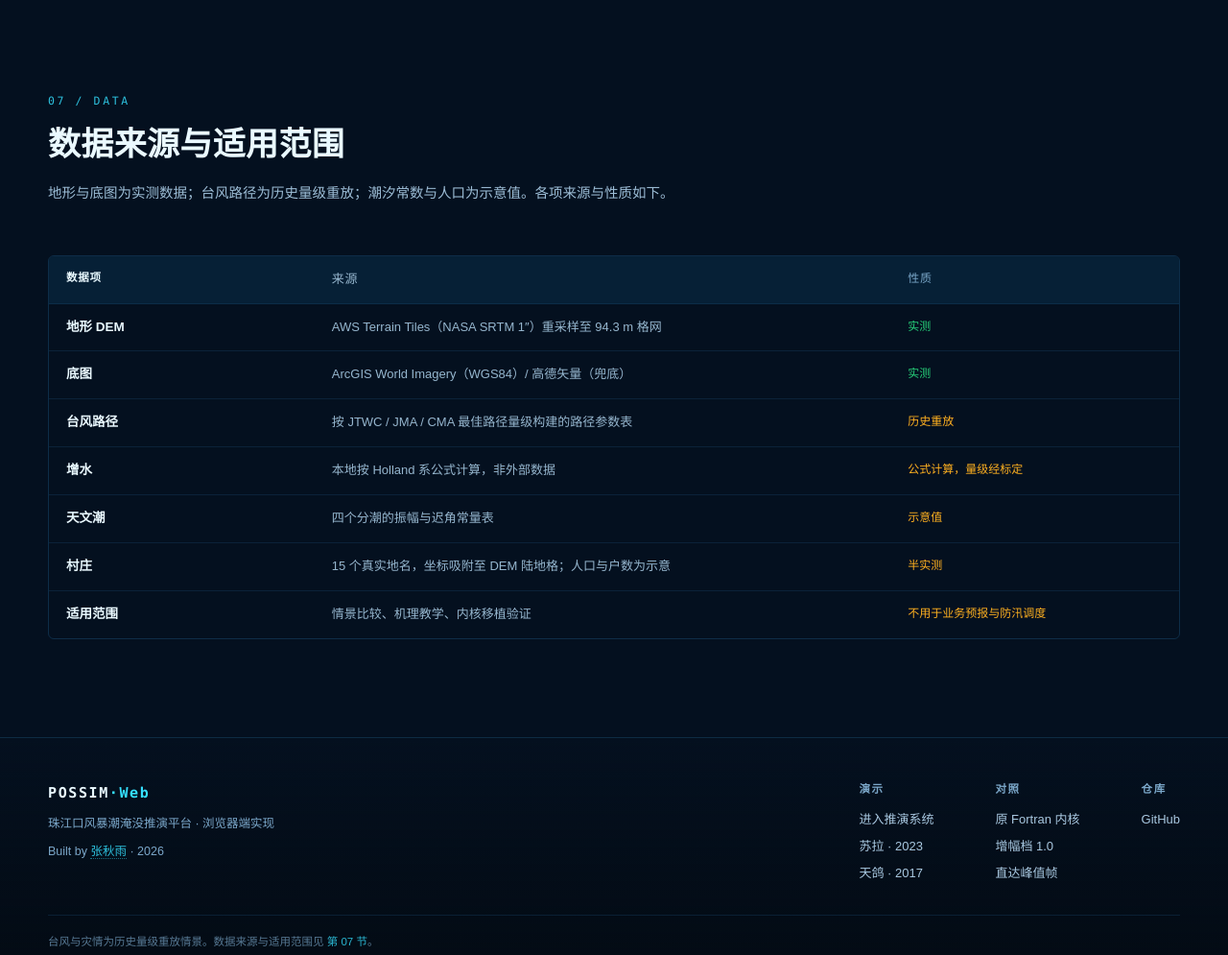
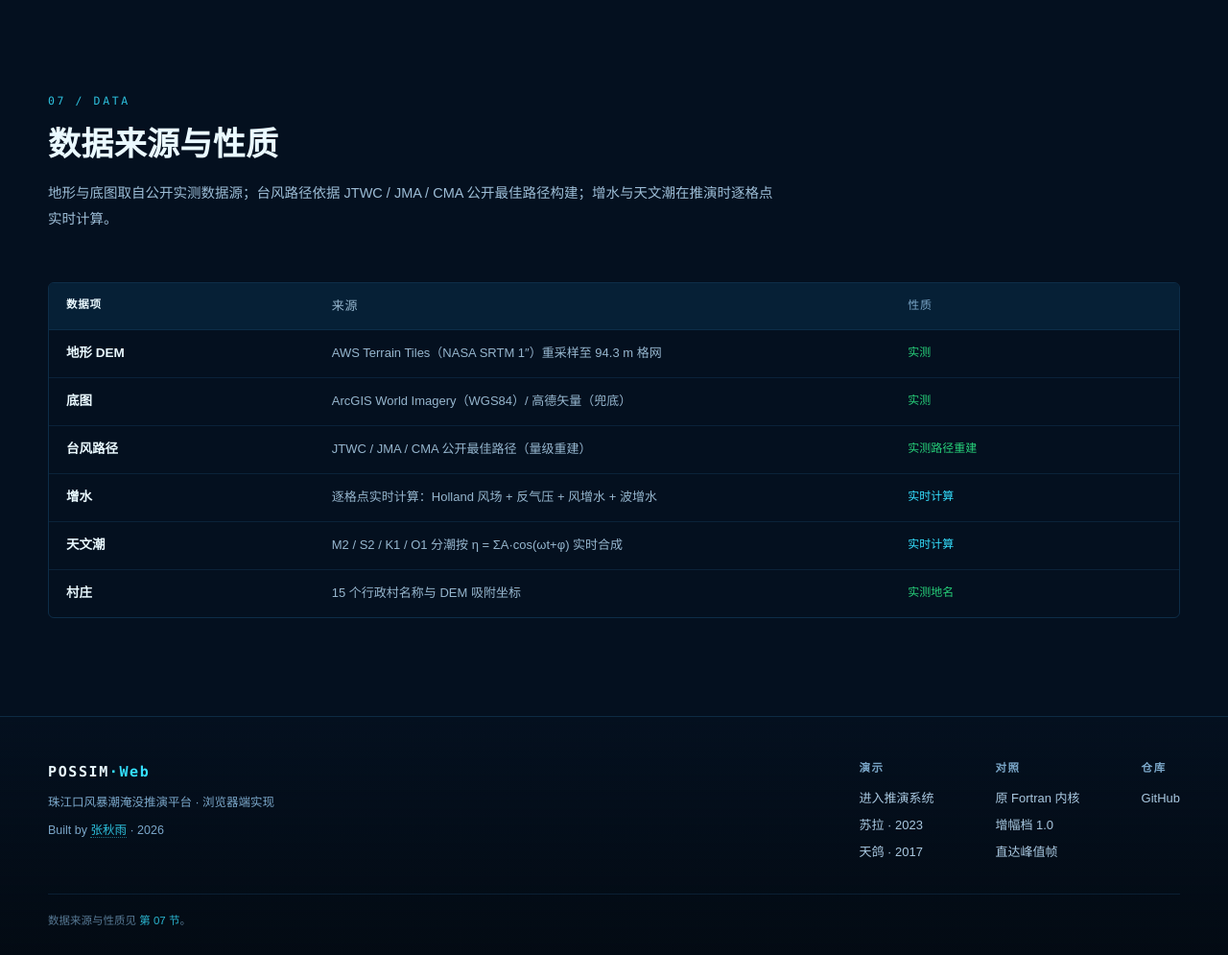
Before and after one commit to ccccty/POSSIM_web_china, a plain HTML site: page docs/index.html in a window 1280 px wide. Shown: the part 6380-7375 px from the top of the page at 96% size. Drawn offline with Linux system fonts and the light colour scheme.

Commit message:
docs(site): 数据来源表改为实测/实时计算口径，删除「适用范围」行
- 台风路径 → 实测路径重建（JTWC/JMA/CMA 公开最佳路径，量级重建）
- 增水、天文潮 → 实时计算（逐格点计算 / 分潮实时合成），青色区分
- 村庄 → 实测地名（村名与 DEM 吸附坐标）
- 删除「适用范围」行，标题改为「数据来源与性质」，README 表同步

```diff
--- a/docs/index.html
+++ b/docs/index.html
@@ -292,18 +292,17 @@
 <section class="sec" id="data">
   <div class="sec-head">
     <p class="kicker">07 / DATA</p>
-    <h2>数据来源与适用范围</h2>
-    <p class="sub">地形与底图为实测数据；台风路径为历史量级重放；潮汐常数与人口为示意值。各项来源与性质如下。</p>
+    <h2>数据来源与性质</h2>
+    <p class="sub">地形与底图取自公开实测数据源；台风路径依据 JTWC / JMA / CMA 公开最佳路径构建；增水与天文潮在推演时逐格点实时计算。</p>
   </div>
   <div class="dt">
     <div class="dt-row dt-head"><span>数据项</span><span>来源</span><span>性质</span></div>
     <div class="dt-row"><span>地形 DEM</span><span>AWS Terrain Tiles（NASA SRTM 1″）重采样至 94.3 m 格网</span><span class="ok">实测</span></div>
     <div class="dt-row"><span>底图</span><span>ArcGIS World Imagery（WGS84）/ 高德矢量（兜底）</span><span class="ok">实测</span></div>
-    <div class="dt-row"><span>台风路径</span><span>按 JTWC / JMA / CMA 最佳路径量级构建的路径参数表</span><span class="mid">历史重放</span></div>
-    <div class="dt-row"><span>增水</span><span>本地按 Holland 系公式计算，非外部数据</span><span class="mid">公式计算，量级经标定</span></div>
-    <div class="dt-row"><span>天文潮</span><span>四个分潮的振幅与迟角常量表</span><span class="mid">示意值</span></div>
-    <div class="dt-row"><span>村庄</span><span>15 个真实地名，坐标吸附至 DEM 陆地格；人口与户数为示意</span><span class="mid">半实测</span></div>
-    <div class="dt-row"><span>适用范围</span><span>情景比较、机理教学、内核移植验证</span><span class="mid">不用于业务预报与防汛调度</span></div>
+    <div class="dt-row"><span>台风路径</span><span>JTWC / JMA / CMA 公开最佳路径（量级重建）</span><span class="ok">实测路径重建</span></div>
+    <div class="dt-row"><span>增水</span><span>逐格点实时计算：Holland 风场 + 反气压 + 风增水 + 波增水</span><span class="calc">实时计算</span></div>
+    <div class="dt-row"><span>天文潮</span><span>M2 / S2 / K1 / O1 分潮按 η = ΣA·cos(ωt+φ) 实时合成</span><span class="calc">实时计算</span></div>
+    <div class="dt-row"><span>村庄</span><span>15 个行政村名称与 DEM 吸附坐标</span><span class="ok">实测地名</span></div>
   </div>
 </section>
 
@@ -335,7 +334,7 @@
     </div>
   </div>
   <p class="foot-note">
-    台风与灾情为历史量级重放情景。数据来源与适用范围见
+    数据来源与性质见
     <a href="#data">第 07 节</a>。
   </p>
 </footer>
--- a/docs/landing.css
+++ b/docs/landing.css
@@ -514,3 +514,6 @@ b{color:var(--text-hi);font-weight:600;}
 @media (max-width:640px){
   .nav-cta{height:32px;padding:0 12px;font-size:12.5px;}
 }
+
+/* 数据表中「实时计算」用青色，与「实测」的绿色区分 */
+.dt-row .calc{color:var(--c-main);}
--- a/web/landing/landing.css
+++ b/web/landing/landing.css
@@ -514,3 +514,6 @@ b{color:var(--text-hi);font-weight:600;}
 @media (max-width:640px){
   .nav-cta{height:32px;padding:0 12px;font-size:12.5px;}
 }
+
+/* 数据表中「实时计算」用青色，与「实测」的绿色区分 */
+.dt-row .calc{color:var(--c-main);}
```
Also changed, not shown: web/landing/index.html (+7 -8 lines), 1 other file.
